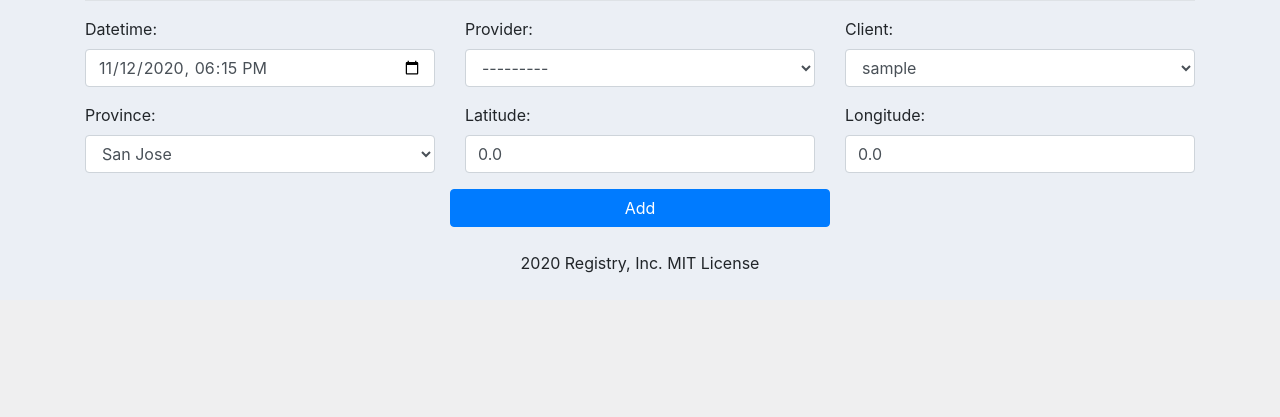
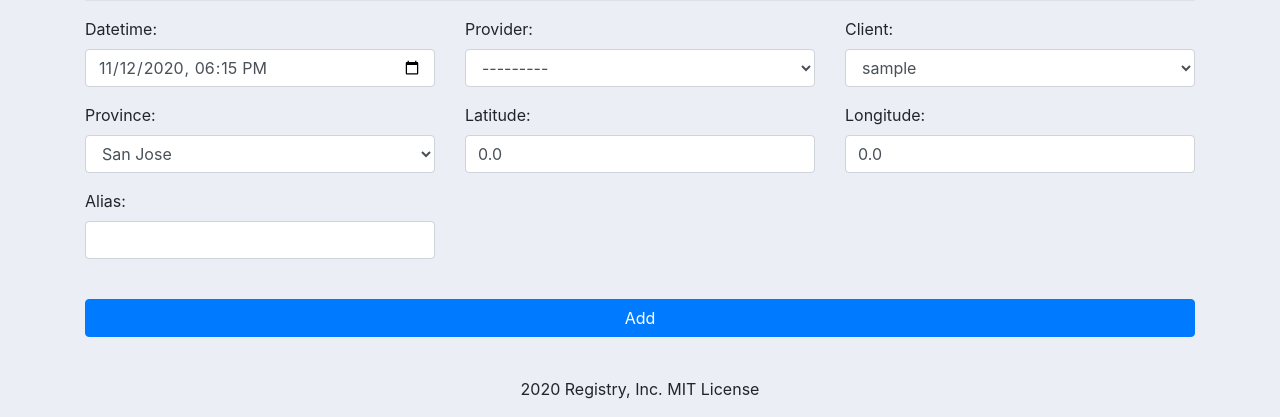
Before and after one commit to josepabloapu/IE-0724-Proyecto-2, a Django app: page /appointments/new in a window 1280 px wide. Shown: the part 500-917 px from the top of the page. Before the commit the page ends 773 px from the top, so only its background shows below. Run offline with Django 3.2, Linux system fonts and the light colour scheme; the visitor is signed in with stand-in values (Sample User, id 1); data comes from the database, SQL or seed files in the repository; data that the repository does not hold is empty; some libraries are stand-ins or nearby versions.

Commit message:
adds ALias field and updates tests

```diff
--- a/webapp/registry/forms.py
+++ b/webapp/registry/forms.py
@@ -13,6 +13,9 @@ class CustomUserCreationForm(UserCreationForm):
 
 
 class AppointmentForm(forms.ModelForm):
+
+    alias = forms.CharField(required=False)
+
     class Meta:
         model = Appointment
         fields = [
@@ -30,6 +33,7 @@ class AppointmentForm(forms.ModelForm):
             'province',
             'latitude',
             'longitude',
+            'alias',
 
         ]
         labels = {
@@ -47,6 +51,7 @@ class AppointmentForm(forms.ModelForm):
             'province': 'Province',
             'latitude': 'Latitude',
             'longitude': 'Longitude',
+            'alias': 'Alias',
         }
         required = (
             'datetime',
--- a/webapp/registry/models.py
+++ b/webapp/registry/models.py
@@ -48,6 +48,8 @@ class Appointment(models.Model):
 
     provider = models.CharField(max_length=3, choices=APPOINTMENT_PROVIDERS)
     client = models.ForeignKey(User, on_delete=models.CASCADE)
+
+    alias = models.CharField(max_length=50, default="")
     province = models.CharField(max_length=2, choices=APPOINTMENT_PROVINCES)
     latitude = models.DecimalField(max_digits=8, decimal_places=6)
     longitude = models.DecimalField(max_digits=9, decimal_places=6)
--- a/webapp/registry/templates/appointment_list.html
+++ b/webapp/registry/templates/appointment_list.html
@@ -10,6 +10,7 @@
         <th>Datetime</th>
         <th>Provider</th>
         <th>Client</th>
+        <th>Alias</th>
         <th>Details</th>
         <th>Delete</th>
       </tr>
@@ -21,6 +22,7 @@
         <td>{{value.datetime}}</td>
         <td>{{value.provider}}</td>
         <td>{{value.client}}</td>
+        <td>{{value.alias}}</td>
         <td><a href="{% url 'appointment_read' value.pk %}">Details</a></td>
         <td><a href="{% url 'appointment_delete' value.pk %}">Delete</a></td>
       </tr>
--- a/webapp/registry/templates/appointment_new.html
+++ b/webapp/registry/templates/appointment_new.html
@@ -42,11 +42,15 @@
 
   <form action="{% url 'appointment_new' %}" method="POST">
     <div class="row">
-      {% csrf_token %} {% for field in appointmentform.visible_fields %}
-      <div class="form-group col-md-4">{{field.label_tag}} {% render_field field class="form-control" %}</div>
-      {% endfor %}
-      <div class="form-group col-md-4"></div>
-      <input class="btn btn-primary col-md-4" type="submit" value="Add" />
+        {% csrf_token %} {% for field in appointmentform.visible_fields %}
+        <div class="form-group col-md-4">{{field.label_tag}} {% render_field field class="form-control" %}</div>
+        {% endfor %}
+    </div>
+    <br />
+    <div class="row">
+        <div class="form-group col-md-12">
+            <input class="btn btn-primary col-md-12" type="submit" value="Add" />
+        </div>
     </div>
   </form>
 </div>
--- a/webapp/registry/views.py
+++ b/webapp/registry/views.py
@@ -97,6 +97,7 @@ def appointment_list(request):
             if (item.client == request.user or request.user.is_superuser):
                 appointment_dict[item.pk] = {
                     'pk': item.pk,
+                    'alias': item.alias,
                     'datetime': item.datetime,
                     'provider': item.provider,
                     'client': item.client,
@@ -177,7 +178,8 @@ def appointment_edit(request, pk=None):
                                                  'client': appointment.client,
                                                  'province': appointment.province,
                                                  'latitude': appointment.latitude,
-                                                 'longitude': appointment.longitude})
+                                                 'longitude': appointment.longitude,
+                                                 'alias': appointment.alias})
 
             # disable editing client for non admin users
             if not request.user.is_superuser:
@@ -345,7 +347,12 @@ def appointment_new(request):
     query_provider = request.GET.get('provider', None)
 
     # init the form
-    new_form = AppointmentForm(initial={'datetime': query_datetime, 'provider': query_provider, 'client': request.user, 'latitude': 0.0, 'province': 'SJ', 'longitude': 0.0})
+    new_form = AppointmentForm(initial={'datetime': query_datetime,
+                                        'provider': query_provider,
+                                        'client': request.user,
+                                        'latitude': 0.0,
+                                        'province': 'SJ',
+                                        'longitude': 0.0})
 
     # if user is not admin, then he/she only can assign an appointment for him/her
     if not request.user.is_superuser:
```
Also changed, not shown: webapp/registry/templates/appointment_edit.html (+6 -1 lines), webapp/registry/tests.py (+16 -20 lines), webapp/registry/migrations/0001_initial.py.
